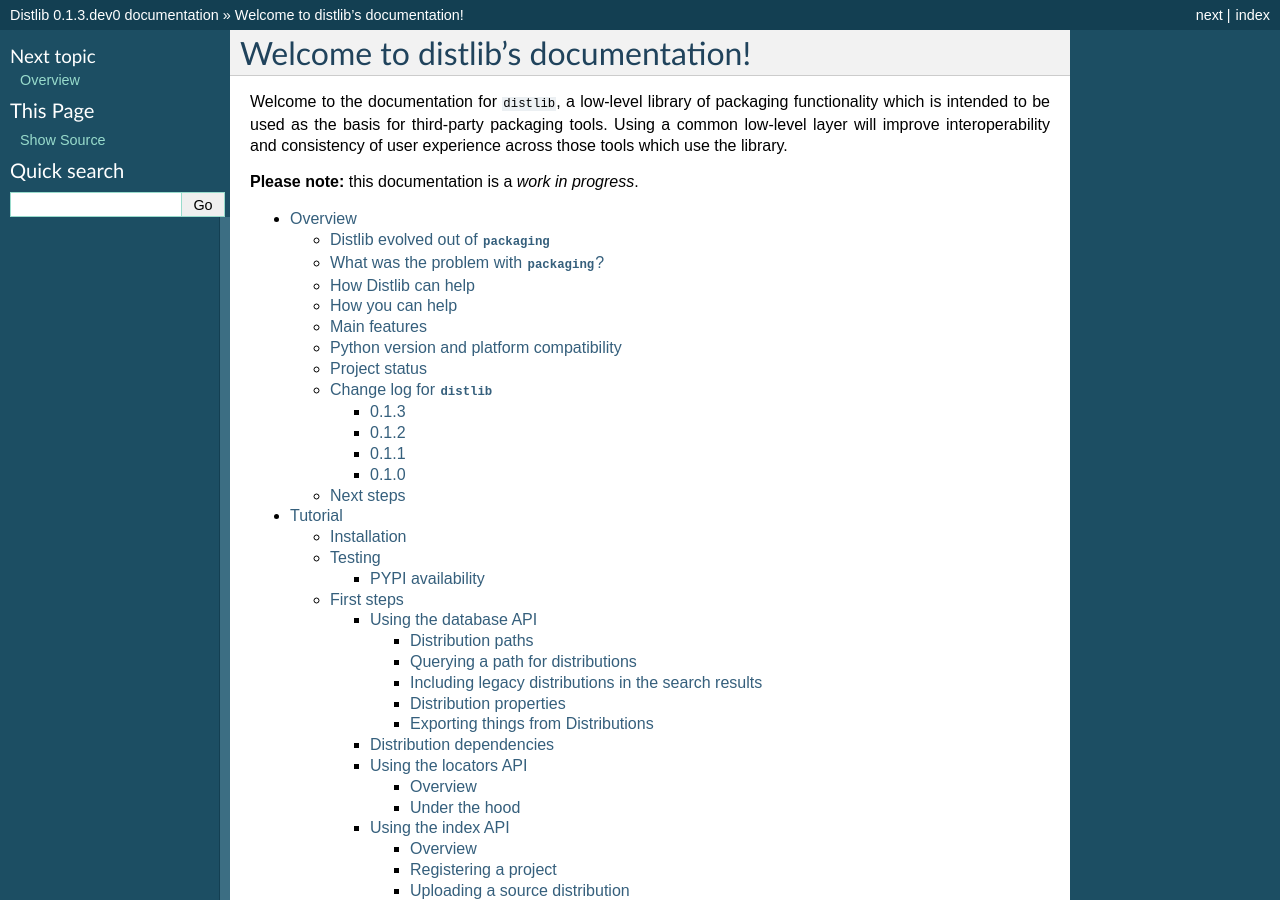
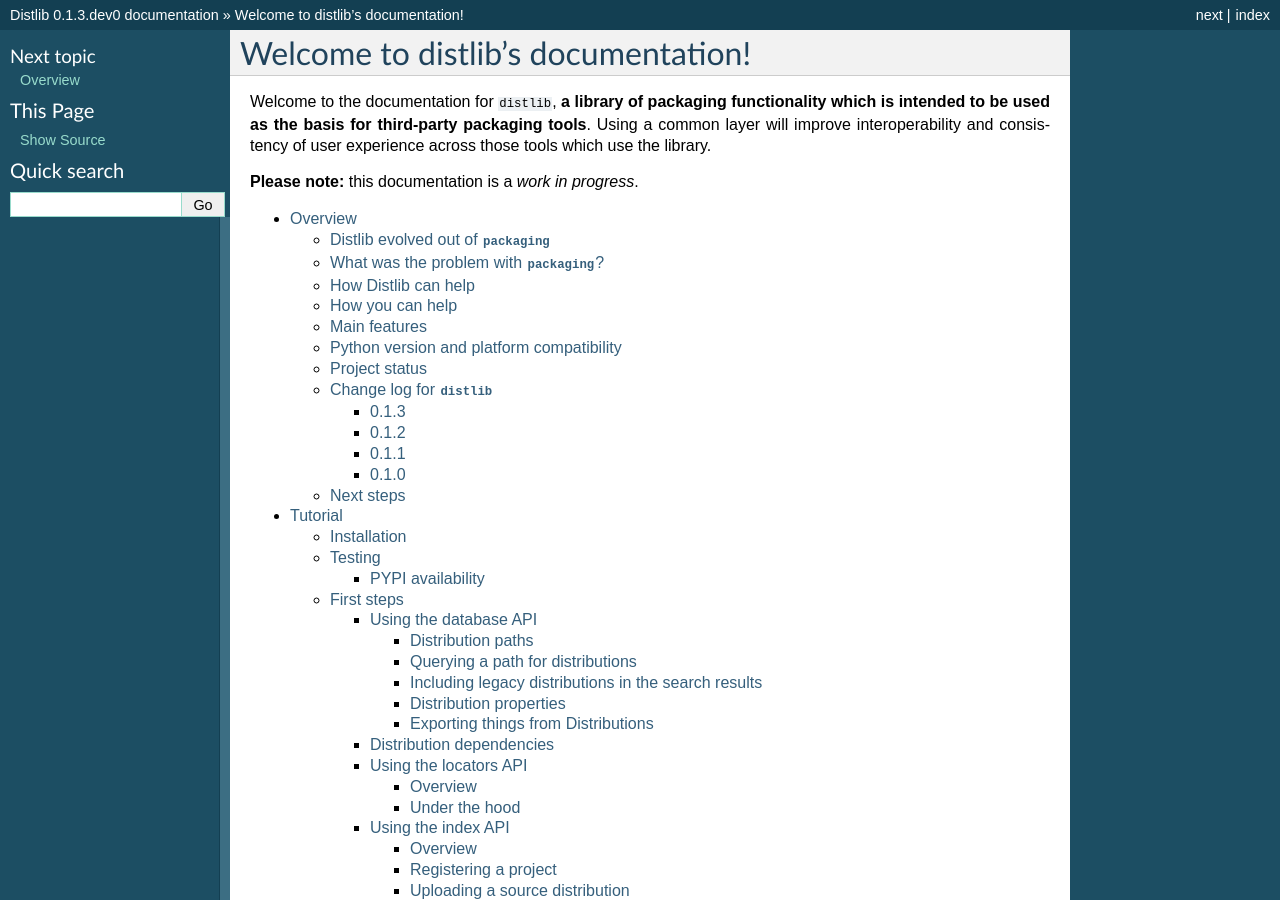
Before and after one commit to pypa/distlib, a Sphinx documentation site: the page built from docs/index.rst, in a window 1280 px wide and 900 px high. Built offline with Sphinx 7.4.7, drawn with Linux system fonts in a browser that asks for light colours; formulas are drawn with MathJax 3; comment, search, counter and statistics services are not loaded.

```diff
--- a/docs/index.rst
+++ b/docs/index.rst
@@ -8,10 +8,10 @@
 Welcome to distlib's documentation!
 ===================================
 
-Welcome to the documentation for ``distlib``, a low-level library of packaging
+Welcome to the documentation for ``distlib``, **a library of packaging
 functionality which is intended to be used as the basis for third-party
-packaging tools. Using a common low-level layer will improve interoperability
-and consistency of user experience across those tools which use the library.
+packaging tools**. Using a common layer will improve interoperability and
+consistency of user experience across those tools which use the library.
 
 **Please note:** this documentation is a *work in progress*.
 
```
Also changed, not shown: 1 other file.
